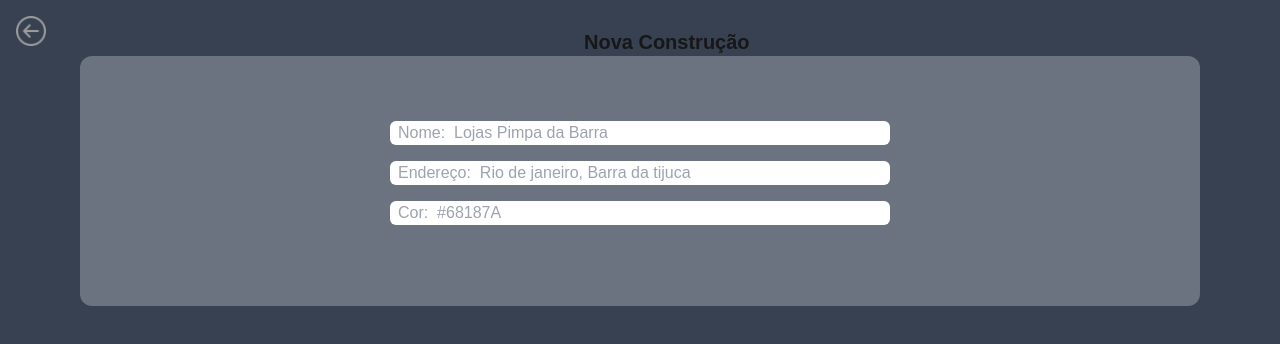
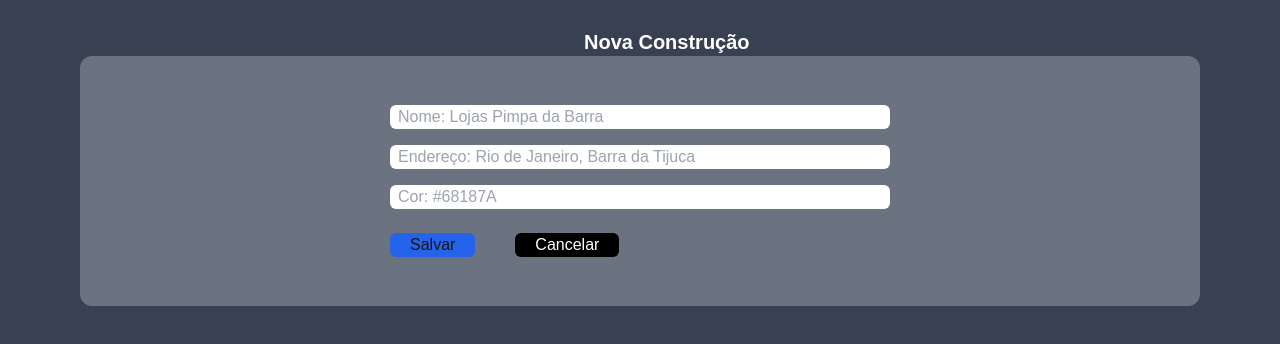
Before and after one commit to nxjuan/build-manager, a Next.js app in the folder build_manager_front_end/: page /new_build in a window 1280 px wide. Shown: the top 344 px of the page. Built offline with nearby package versions, Linux system fonts and the light colour scheme.

Commit message:
Created form for create a new build

```diff
--- a/build_manager_front_end/src/app/new_build/page.tsx
+++ b/build_manager_front_end/src/app/new_build/page.tsx
@@ -1,27 +1,91 @@
-import Image from "next/image";
-import Link from "next/link";
+'use client';
+import { useState } from 'react';
+import { useBuildService } from '@/resources/build/build.service'; // Importando o serviço
 
-export default function new_build (){
-    return (
-        <div className="bg-gray-700 min-h-screen py-4 px-20">
-            <div className="absolute top-4 left-4">
-                <Link href={`/`}>
+export default function NewBuild() {
+  const service = useBuildService(); // Instanciando o serviço
+  const [name, setName] = useState('');
+  const [address, setAddress] = useState('');
+  const [color, setColor] = useState('');
 
-                    <Image src="/images/botao-voltar 1.png" alt="Botão Voltar" width={30} height={30} />
+  // Função para lidar com a submissão do formulário
+  const handleSubmit = async (event: React.FormEvent) => {
+    event.preventDefault();
 
-                </Link>
-            </div>
+    // Criação do payload para enviar ao servidor
+    const payload = {
+      name,
+      address,
+      color,
+    };
 
-            <h1 className="h-20 pt-3 h-full pl-[45%] font-bold text-xl">
-                Nova Construção
-            </h1>
-            <div className="bg-gray-500 h-[250px] flex items-center justify-center rounded-xl">
-                <form action="" className="">
-                    <input type="text" className="w-[500px] rounded-md block mb-4 pl-2" placeholder="Nome:  Lojas Pimpa da Barra" />
-                    <input type="text" className="w-[500px] rounded-md block mb-4 pl-2" placeholder="Endereço:  Rio de janeiro, Barra da tijuca"  />
-                    <input type="text" className="w-[500px] rounded-md block mb-4 pl-2" placeholder="Cor:  #68187A"  />
-                </form>
-            </div>
-        </div>
-    )
+    try {
+      // Chamando a função `create` do serviço
+      const response = await service.create(payload);
+
+      // Aqui você pode tratar o retorno, caso seja necessário
+      console.log('Construção criada com sucesso:', response);
+
+      // Resetando o formulário após sucesso
+      setName('');
+      setAddress('');
+      setColor('');
+    } catch (error) {
+      console.error('Erro ao criar a construção:', error);
+    }
+  };
+
+  return (
+    <div className="bg-gray-700 min-h-screen py-4 px-20">
+      <h1 className="h-20 pt-3 h-full pl-[45%] font-bold text-xl text-white">
+        Nova Construção
+      </h1>
+      <div className="bg-gray-500 h-[250px] flex items-center justify-center rounded-xl">
+        <form onSubmit={handleSubmit}>
+          <input
+            type="text"
+            value={name}
+            onChange={(e) => setName(e.target.value)}
+            className="w-[500px] text-gray-400 rounded-md block mb-4 pl-2 focus:text-gray-600"
+            placeholder="Nome: Lojas Pimpa da Barra"
+          />
+          <input
+            type="text"
+            value={address}
+            onChange={(e) => setAddress(e.target.value)}
+            className="w-[500px] text-gray-400 rounded-md block mb-4 pl-2 focus:text-gray-600"
+            placeholder="Endereço: Rio de Janeiro, Barra da Tijuca"
+          />
+          <input
+            type="text"
+            value={color}
+            onChange={(e) => setColor(e.target.value)}
+            className="w-[500px] text-gray-400 rounded-md block mb-4 pl-2 focus:text-gray-600"
+            placeholder="Cor: #68187A"
+          />
+          <div className="mt-6 items-center justify-end gap-x-6">
+            <button
+              className="bg-blue-600 hover:bg-blue-900 px-5 rounded-md"
+              type="submit"
+              title="Save"
+            >
+              Salvar
+            </button>
+            <button
+              className="bg-black ml-10 text-white hover:bg-red-500 px-5 rounded-md"
+              type="button"
+              title="Cancel"
+              onClick={() => {
+                setName('');
+                setAddress('');
+                setColor('');
+              }}
+            >
+              Cancelar
+            </button>
+          </div>
+        </form>
+      </div>
+    </div>
+  );
 }
```
